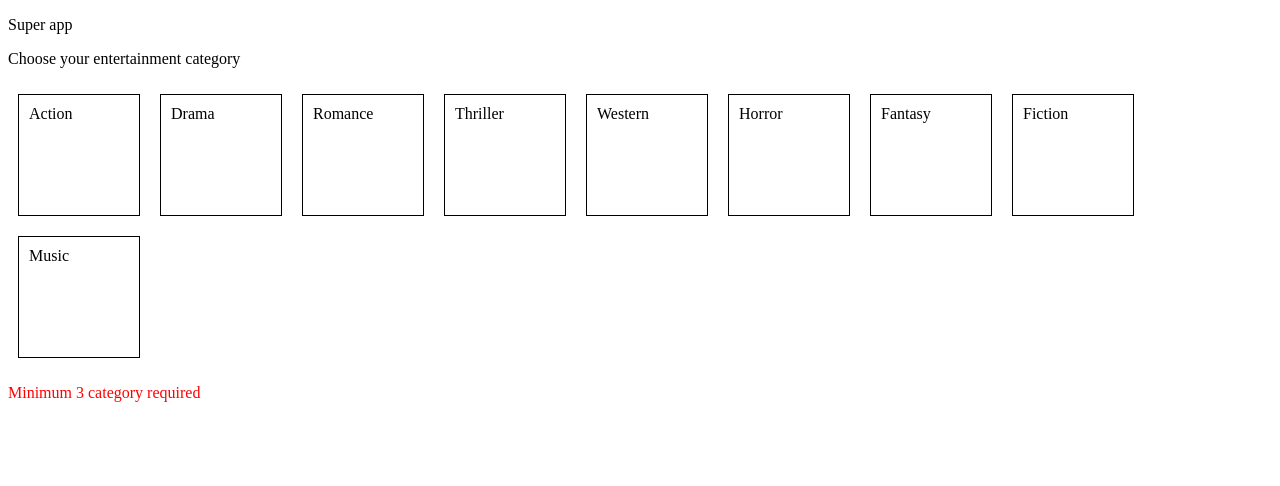
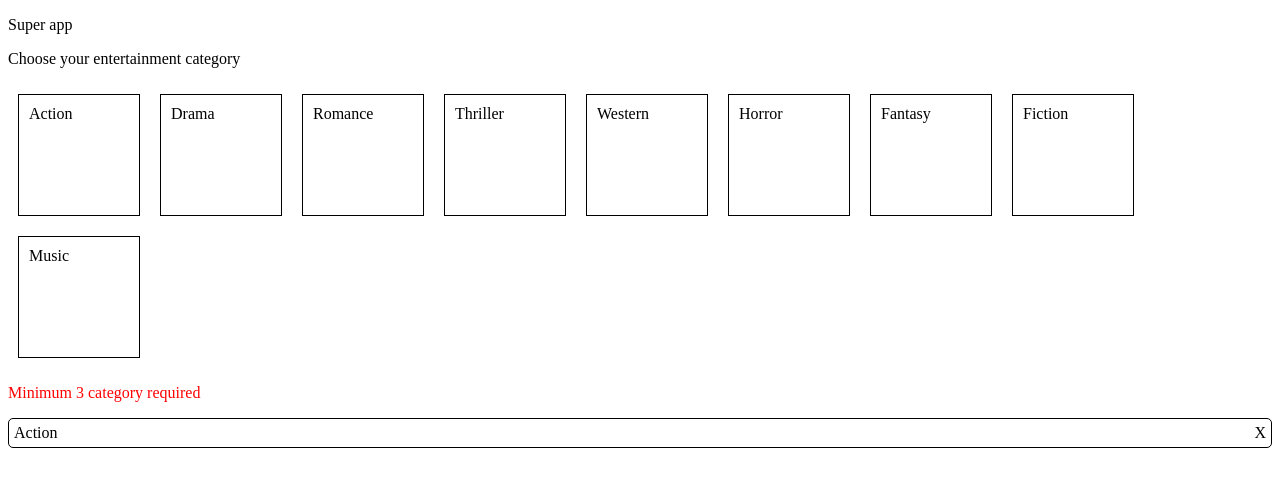
Before and after one commit to vikasvishwagna/Super-app, a React (Vite) app: page /gener in a window 1280 px wide. Both pictures are taken after a click on the element "Action". Shown: the top 486 px of the page. Built offline with nearby package versions, Linux system fonts and the light colour scheme.

Commit message:
feat:added chip component

```diff
--- a/src/Pages/Gener/Gener.jsx
+++ b/src/Pages/Gener/Gener.jsx
@@ -1,5 +1,6 @@
 import React, { useState } from 'react'
 import Box from "../../components/Box"
+import Chip from "../../components/chip"
 
 
 const MOVIES = [
@@ -30,9 +31,14 @@ function Gener() {
         })}
       </div>
 
-      <p style={{color:"red"}}>{selectedMovies.length <= 3 ? "Minimum 3 category required" : null }</p>
+      <p style={{color:"red"}}>{selectedMovies.length < 3 ? "Minimum 3 category required" : null }</p>
 
-
+      {selectedMovies.length > 0 ? selectedMovies.map((movieCategory)=>{
+        return(
+          <Chip data={movieCategory} selectedMovies={selectedMovies}
+          setSelectedMovies={setSelectedMovies} />
+        )
+      }):null}
 
     </div>
   )
--- a/src/components/chip.jsx
+++ b/src/components/chip.jsx
@@ -0,0 +1,31 @@
+import React from 'react'
+
+function chip({data, selectedMovies, setSelectedMovies}) {
+  function handleClick(){
+   setSelectedMovies(selectedMovies.filter((category)=>{
+    return category !== data
+   }))
+  }
+  return (
+    <div style={{
+      border: "1px solid black",
+      padding: "5px",
+      borderRadius: "5px",
+      display: "flex",
+      justifyContent: "space-between",
+      alignItems: "center",
+    }} >
+      {data}
+
+      <div style={{cursor:"pointer"}} onClick={handleClick}>
+        X
+      </div>
+    </div>
+  )
+}
+
+export default chip
+
+// setSelectedMovies((prev)=>prev.filter((removeCatogery)=>
+//   removeCatogery !== data
+// ))
```
